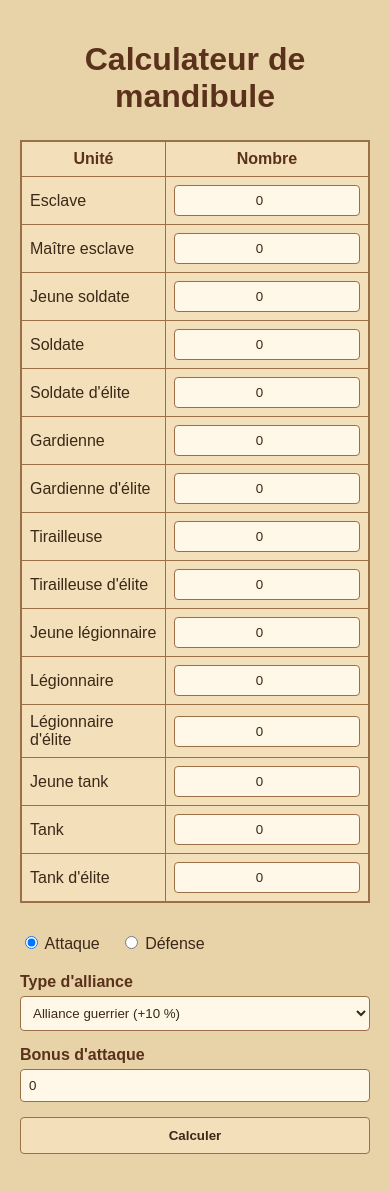
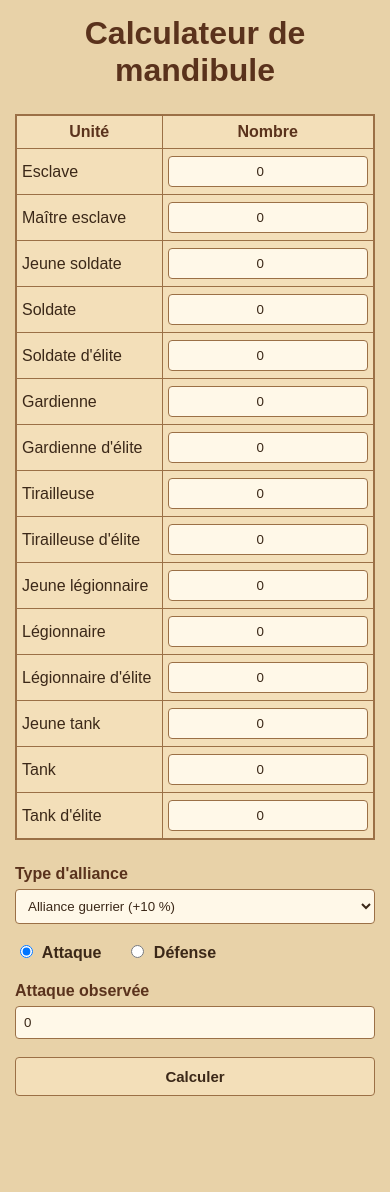
Before and after one commit to cat-naw/Calculateur-mandibule, a plain HTML site: page index.html in a window 390 px wide. After the commit the page ends 1133 px from the top, so only its background shows below. Drawn offline with Linux system fonts and the light colour scheme.

Commit message:
Improve layout and styling in index.html
Refactor CSS styles and HTML structure for better layout and responsiveness.

```diff
--- a/index.html
+++ b/index.html
@@ -3,9 +3,11 @@
 <head>
 <meta charset="UTF-8">
 <meta name="viewport" content="width=device-width, initial-scale=1.0">
+
 <title>Calculateur de mandibule</title>
 
 <style>
+
 * {
     box-sizing: border-box;
 }
@@ -18,22 +20,37 @@
     font-family: Arial, sans-serif;
 }
 
+/* =========================
+   TITRE
+========================= */
+
 h1 {
     text-align: center;
     color: #5a321c;
-        margin-bottom: 25px;
+    margin: 0 0 25px 0;
 }
 
+
+/* =========================
+   STRUCTURE PRINCIPALE
+========================= */
+
 .container {
-        display: flex;
+    display: grid;
+    grid-template-columns: 1fr 1fr;
     gap: 30px;
-        max-width: 900px;
-        margin: auto;
-        align-items: flex-start;
+    max-width: 1000px;
+    margin: 0 auto;
+    align-items: start;
 }
 
+
+/* =========================
+   TABLEAU DES UNITÉS
+========================= */
+
 .units {
-        flex: 1;
+    width: 100%;
 }
 
 .unit-table {
@@ -52,6 +69,7 @@
 
 .unit-table th {
     color: #5a321c;
+    font-weight: bold;
 }
 
 .unit-table td:first-child {
@@ -62,50 +80,72 @@
     width: 100%;
     padding: 7px;
     border: 1px solid #9b7046;
+    border-radius: 4px;
     background: #fff8e8;
     color: #3b2818;
-        border-radius: 4px;
     text-align: center;
 }
 
-    .side {
-        width: 280px;
+
+/* =========================
+   COLONNE DE DROITE
+========================= */
+
+.parameters {
+    width: 100%;
 }
+
+
+/* =========================
+   TYPE D'ALLIANCE
+========================= */
+
+.field {
+    margin-bottom: 18px;
+}
+
+.field label {
+    display: block;
+    margin-bottom: 6px;
+    color: #5a321c;
+    font-weight: bold;
+}
+
+select,
+.field input[type="number"] {
+    width: 100%;
+    padding: 8px;
+    border: 1px solid #9b7046;
+    border-radius: 4px;
+    background: #fff8e8;
+    color: #3b2818;
+}
+
+
+/* =========================
+   ATTAQUE / DÉFENSE
+========================= */
 
 .mode {
     display: flex;
-        gap: 20px;
+    gap: 25px;
     margin-bottom: 20px;
 }
 
 .mode label {
     cursor: pointer;
+    font-weight: bold;
 }
 
 .mode input {
     width: auto;
+    margin-right: 5px;
 }
 
-    .field {
-        margin-bottom: 15px;
-    }
 
-    .field label {
-        display: block;
-        margin-bottom: 5px;
-        color: #5a321c;
-        font-weight: bold;
-    }
-
-    .field input,
-    .field select {
-        width: 100%;
-        padding: 8px;
-        border: 1px solid #9b7046;
-        background: #fff8e8;
-        color: #3b2818;
-        border-radius: 4px;
-    }
+/* =========================
+   BOUTON
+========================= */
 
 button {
     width: 100%;
@@ -116,38 +156,65 @@
     color: #3b2818;
     cursor: pointer;
     font-weight: bold;
+    font-size: 15px;
 }
 
 button:hover {
     background: #dcc397;
 }
 
+
+/* =========================
+   RÉSULTATS
+========================= */
+
 #resultat {
-        margin-top: 20px;
-        line-height: 1.7;
+    margin-top: 22px;
+    line-height: 1.8;
 }
 
+
+/* =========================
+   MOBILE
+========================= */
+
 @media (max-width: 700px) {
-        .container {
-            flex-direction: column;
+
+    body {
+        padding: 15px;
     }
 
-        .side {
+    .container {
+        grid-template-columns: 1fr;
+        gap: 25px;
+    }
+
+    .parameters {
         width: 100%;
     }
+
+    .unit-table th,
+    .unit-table td {
+        padding: 7px 5px;
     }
+
+}
+
 </style>
 </head>
+
 
 <body>
 
 <h1>Calculateur de mandibule</h1>
 
+
 <div class="container">
 
-    <!-- =========================
-         UNITÉS
-    ========================== -->
+
+    <!-- =================================================
+         GAUCHE : UNITÉS
+    ================================================== -->
 
     <div class="units">
 
@@ -244,13 +311,41 @@
     </div>
 
 
-    <!-- =========================
-         CALCUL
-    ========================== -->
+    <!-- =================================================
+         DROITE : PARAMÈTRES + RÉSULTATS
+    ================================================== -->
 
-    <div class="side">
+    <div class="parameters">
 
-        <!-- Type de calcul -->
+
+        <!-- ALLIANCE -->
+
+        <div class="field">
+
+            <label for="alliance">
+                Type d'alliance
+            </label>
+
+            <select id="alliance">
+
+                <option value="1.10">
+                    Alliance guerrier (+10 %)
+                </option>
+
+                <option value="1.05">
+                    Neutre (+5 %)
+                </option>
+
+                <option value="1">
+                    Autre (aucun bonus)
+                </option>
+
+            </select>
+
+        </div>
+
+
+        <!-- ATTAQUE / DÉFENSE -->
 
         <div class="mode">
 
@@ -276,31 +371,6 @@
         </div>
 
 
-        <!-- Alliance -->
-
-        <div class="field">
-
-            <label>Type d'alliance</label>
-
-            <select id="alliance">
-
-                <option value="1.10">
-                    Alliance guerrier (+10 %)
-                </option>
-
-                <option value="1.05">
-                    Neutre (+5 %)
-                </option>
-
-                <option value="1">
-                    Autre (aucun bonus)
-                </option>
-
-            </select>
-
-        </div>
-
-
         <!-- =========================
              ATTAQUE
         ========================== -->
@@ -309,19 +379,18 @@
 
             <div class="field">
 
-                <label>Bonus d'attaque</label>
+                <label for="bonusAttaque">
+                    Attaque observée
+                </label>
 
                 <input
                     type="number"
                     id="bonusAttaque"
-                    value="0"
-                    step="any">
+                    min="0"
+                    step="any"
+                    value="0">
 
             </div>
-
-            <button onclick="calculerAttaque()">
-                Calculer
-            </button>
 
         </div>
 
@@ -330,39 +399,52 @@
              DÉFENSE
         ========================== -->
 
-        <div id="defenseFields" style="display:none;">
+        <div
+            id="defenseFields"
+            style="display:none;">
 
             <div class="field">
 
-                <label>Unités tuées</label>
+                <label for="unitesTues">
+                    Unités tuées
+                </label>
 
                 <input
                     type="number"
                     id="unitesTues"
-                    value="0"
                     min="0"
-                    step="1">
+                    step="1"
+                    value="0">
 
             </div>
 
+
             <div class="field">
 
-                <label>Bonus de défense</label>
+                <label for="bonusDefense">
+                    Défense observée
+                </label>
 
                 <input
                     type="number"
                     id="bonusDefense"
-                    value="0"
-                    step="any">
+                    min="0"
+                    step="any"
+                    value="0">
 
             </div>
 
-            <button onclick="calculerDefense()">
+        </div>
+
+
+        <!-- BOUTON -->
+
+        <button onclick="calculer()">
             Calculer
         </button>
 
-        </div>
 
+        <!-- RÉSULTATS -->
 
         <div id="resultat"></div>
 
@@ -375,35 +457,36 @@
 
 /* =========================================================
    STATS DES UNITÉS
+
    [attaque, défense]
 
-   L'ordre est également l'ordre dans lequel
-   les unités sont tuées.
+   L'ordre correspond également à l'ordre
+   dans lequel les unités sont tuées.
 ========================================================= */
 
 const stats = [
 
-    [3, 3],      // Esclave
-    [6, 4],      // Maître esclave
-    [8, 7],      // Jeune soldate
-    [11, 10],    // Soldate
-    [17, 14],    // Soldate d'élite
-    [1, 27],     // Gardienne
-    [1, 35],     // Gardienne d'élite
-    [32, 10],    // Tirailleuse
-    [40, 12],    // Tirailleuse d'élite
-    [45, 35],    // Jeune légionnaire
-    [60, 45],    // Légionnaire
-    [65, 50],    // Légionnaire d'élite
-    [80, 1],     // Jeune tank
-    [140, 1],    // Tank
-    [160, 1]     // Tank d'élite
+    [3, 3],       // Esclave
+    [6, 4],       // Maître esclave
+    [8, 7],       // Jeune soldate
+    [11, 10],     // Soldate
+    [17, 14],     // Soldate d'élite
+    [1, 27],      // Gardienne
+    [1, 35],      // Gardienne d'élite
+    [32, 10],     // Tirailleuse
+    [40, 12],     // Tirailleuse d'élite
+    [45, 35],     // Jeune légionnaire
+    [60, 45],     // Légionnaire
+    [65, 50],     // Légionnaire d'élite
+    [80, 1],      // Jeune tank
+    [140, 1],     // Tank
+    [160, 1]      // Tank d'élite
 
 ];
 
 
 /* =========================================================
-   RÉCUPÉRATION DES QUANTITÉS
+   RÉCUPÉRER LES QUANTITÉS
 ========================================================= */
 
 function getQuantites() {
@@ -430,15 +513,22 @@ function changerMode() {
             'input[name="mode"]:checked'
         ).value;
 
+
     document.getElementById(
         "attaqueFields"
     ).style.display =
-        mode === "attaque" ? "block" : "none";
+        mode === "attaque"
+        ? "block"
+        : "none";
+
 
     document.getElementById(
         "defenseFields"
     ).style.display =
-        mode === "defense" ? "block" : "none";
+        mode === "defense"
+        ? "block"
+        : "none";
+
 
     document.getElementById(
         "resultat"
@@ -447,17 +537,38 @@ function changerMode() {
 
 
 /* =========================================================
+   CALCUL PRINCIPAL
+========================================================= */
+
+function calculer() {
+
+    const mode =
+        document.querySelector(
+            'input[name="mode"]:checked'
+        ).value;
+
+
+    if (mode === "attaque") {
+
+        calculerAttaque();
+
+    } else {
+
+        calculerDefense();
+
+    }
+
+}
+
+
+/* =========================================================
    ATTAQUE
 =========================================================
 
-   FDF =
-   somme(nombre × attaque)
+   FDF = somme des attaques
 
-   Attaque finale =
-   FDF × 1.05^mandibule × alliance
-
-   Le nombre entré dans "Bonus d'attaque"
-   correspond à la valeur observée.
+   Attaque observée =
+   FDF × 1.05^mandibule × bonus alliance
 ========================================================= */
 
 function calculerAttaque() {
@@ -466,11 +577,13 @@ function calculerAttaque() {
 
     let fdf = 0;
 
+
     for (let i = 0; i < stats.length; i++) {
 
         fdf +=
             quantites[i] *
             stats[i][0];
+
     }
 
 
@@ -495,35 +608,42 @@ function calculerAttaque() {
     let meilleureErreur = Infinity;
 
 
+    if (
+        fdf > 0 &&
+        attaqueObservee > 0
+    ) {
+
         /*
-       On teste les niveaux de mandibule.
+           Recherche du niveau donnant
+           la valeur la plus proche.
 
-       0 à 200 peut être augmenté facilement
-       si nécessaire.
+           On teste jusqu'au niveau 200.
         */
-
-    if (fdf > 0 && attaqueObservee > 0) {
 
         for (let n = 0; n <= 200; n++) {
 
-            const coefficient =
+            const valeur =
+                fdf *
                 Math.pow(1.05, n) *
                 alliance;
 
-            const valeur =
-                fdf * coefficient;
 
             const erreur =
                 Math.abs(
-                    valeur - attaqueObservee
+                    valeur -
+                    attaqueObservee
                 );
+
 
             if (erreur < meilleureErreur) {
 
                 meilleureErreur = erreur;
                 niveau = n;
+
             }
+
         }
+
     }
 
 
@@ -539,19 +659,16 @@ function calculerAttaque() {
             Math.pow(1.05, niveau) *
             alliance;
 
+
         resultat +=
             "<br><strong>Mandibule :</strong> niveau " +
             niveau;
+
 
         resultat +=
             "<br><strong>Attaque calculée :</strong> " +
             formatNombre(attaqueCalculee);
 
-    } else {
-
-        resultat +=
-            "<br><strong>Mandibule :</strong> " +
-            "impossible à déterminer";
     }
 
 
@@ -565,21 +682,20 @@ function calculerAttaque() {
    DÉFENSE
 =========================================================
 
-   Les unités mortes sont retirées dans l'ordre
-   du tableau.
+   Les unités sont tuées dans l'ordre du tableau.
 
    Défense de base :
 
-   défense des vivantes
+   défense des unités vivantes
    +
-   10 % de la défense des mortes
+   10 % de la défense des unités mortes
 
    Puis :
 
    Défense finale =
    défense de base
    × 1.05^mandibule
-   × coefficient alliance
+   × bonus alliance
 ========================================================= */
 
 function calculerDefense() {
@@ -601,18 +717,20 @@ function calculerDefense() {
 
 
     let defenseVivante = 0;
+
     let defenseMorte = 0;
 
 
     /*
        Parcours dans l'ordre exact
-       des unités.
+       de destruction.
     */
 
     for (let i = 0; i < stats.length; i++) {
 
         const quantite =
             quantites[i];
+
 
         const defense =
             stats[i][1];
@@ -639,20 +757,25 @@ function calculerDefense() {
 
         mortsRestants -=
             tuees;
+
     }
 
 
     /*
-       Les unités mortes comptent à 10 %
+       Les morts comptent pour 10 %.
     */
 
-    const dixPourcent =
+    const dixPourcentMorts =
         defenseMorte * 0.10;
 
 
+    /*
+       Défense avant les bonus.
+    */
+
     const defenseBase =
         defenseVivante +
-        dixPourcent;
+        dixPourcentMorts;
 
 
     const defenseObservee =
@@ -687,13 +810,11 @@ function calculerDefense() {
 
         for (let n = 0; n <= 200; n++) {
 
-            const coefficient =
+            const valeur =
+                defenseBase *
                 Math.pow(1.05, n) *
                 alliance;
 
-            const valeur =
-                defenseBase *
-                coefficient;
 
             const erreur =
                 Math.abs(
@@ -706,8 +827,11 @@ function calculerDefense() {
 
                 meilleureErreur = erreur;
                 niveau = n;
+
             }
+
         }
+
     }
 
 
@@ -728,15 +852,11 @@ function calculerDefense() {
             "<br><strong>Mandibule :</strong> niveau " +
             niveau;
 
+
         resultat +=
             "<br><strong>Défense calculée :</strong> " +
             formatNombre(defenseCalculee);
 
-    } else {
-
-        resultat +=
-            "<br><strong>Mandibule :</strong> " +
-            "impossible à déterminer";
     }
 
 
@@ -745,6 +865,7 @@ function calculerDefense() {
         resultat +=
             "<br><br>⚠️ Le nombre d'unités tuées " +
             "dépasse le nombre d'unités présentes.";
+
     }
 
 
@@ -766,6 +887,7 @@ function formatNombre(nombre) {
             maximumFractionDigits: 4
         }
     );
+
 }
 
 </script>
```
Lines whose indentation alone changed are shown as unchanged.
